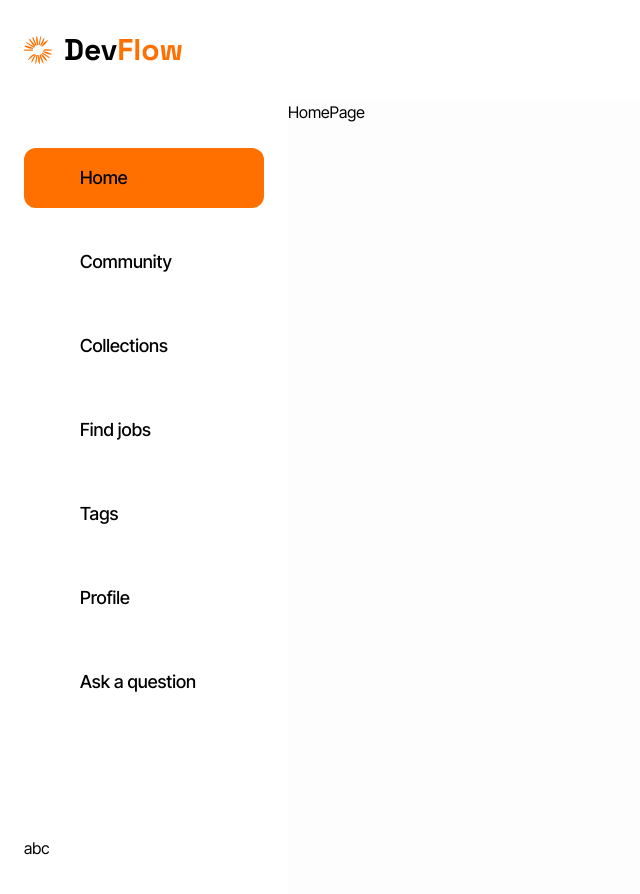
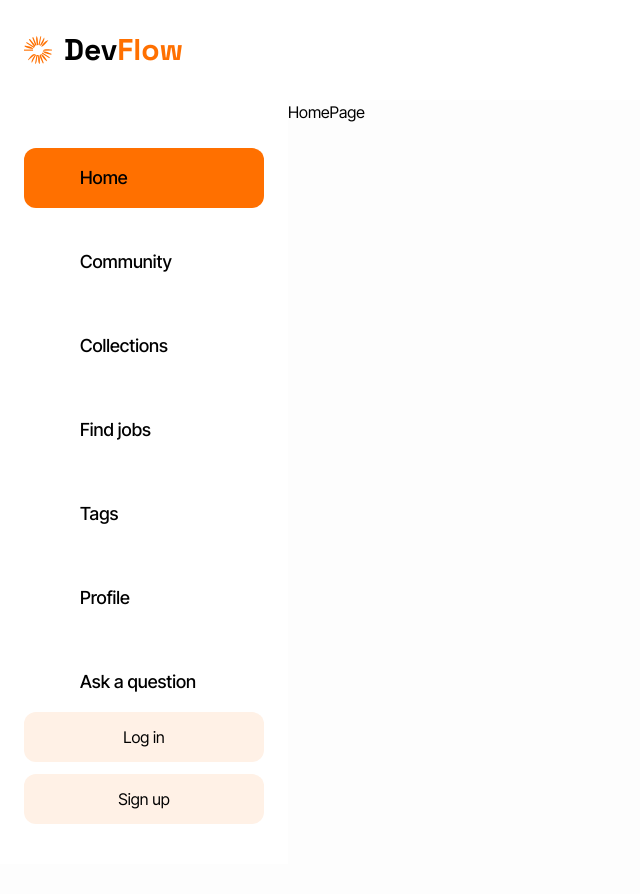
Before and after one commit to levyprado/devflow, a Next.js app: page / in a window 1280 px wide. Shown: the top 894 px of the page, without its empty margins (0-640 px from the left). After the commit the page ends 864 px from the top, so only its background shows below. Built offline with nearby package versions, Linux system fonts and the light colour scheme; some icons are missing.

Commit message:
feat: add auth links to navbar

```diff
--- a/src/components/navigation/navbar.tsx
+++ b/src/components/navigation/navbar.tsx
@@ -1,12 +1,21 @@
+import Link from 'next/link'
+import Button from '../ui/button'
 import NavLinks from './nav-links'
 
 export default function Navbar() {
   return (
-    <div className='hidden sm:sticky sm:top-(--mobile-header-height) sm:left-0 sm:flex sm:min-h-dvh sm:flex-col sm:bg-card sm:px-5 sm:pt-12 sm:pb-10 lg:top-(--desktop-header-height) lg:w-full lg:max-w-2xs lg:px-6'>
+    <div className='hidden sm:sticky sm:left-0 sm:flex sm:min-h-[calc(100dvh-var(--mobile-header-height))] sm:flex-col sm:bg-card sm:px-5 sm:pt-12 sm:pb-10 lg:w-full lg:max-w-2xs lg:px-6 lg:sm:min-h-[calc(100dvh-var(--desktop-header-height))]'>
       <div className='flex flex-1 flex-col justify-between'>
         <NavLinks />
 
-        <div className='flex flex-col'>abc</div>
+        <div className='flex flex-col gap-3'>
+          <Button render={<Link href='/' />} variant='outline'>
+            Log in
+          </Button>
+          <Button render={<Link href='/' />} variant='outline'>
+            Sign up
+          </Button>
+        </div>
       </div>
     </div>
   )
```
